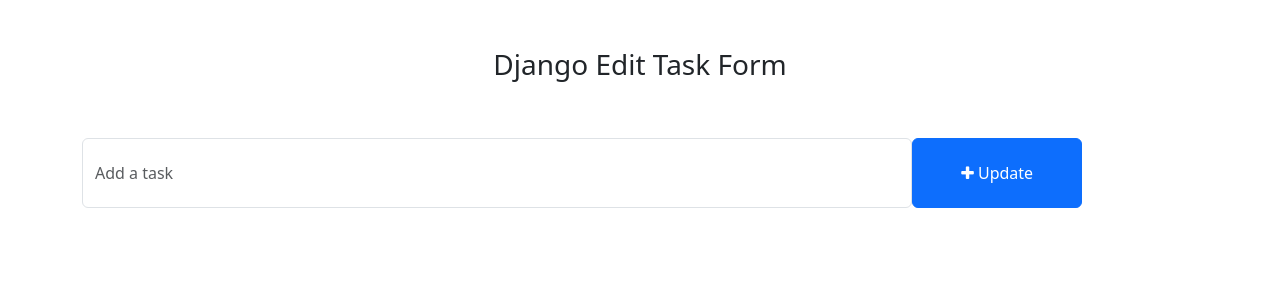
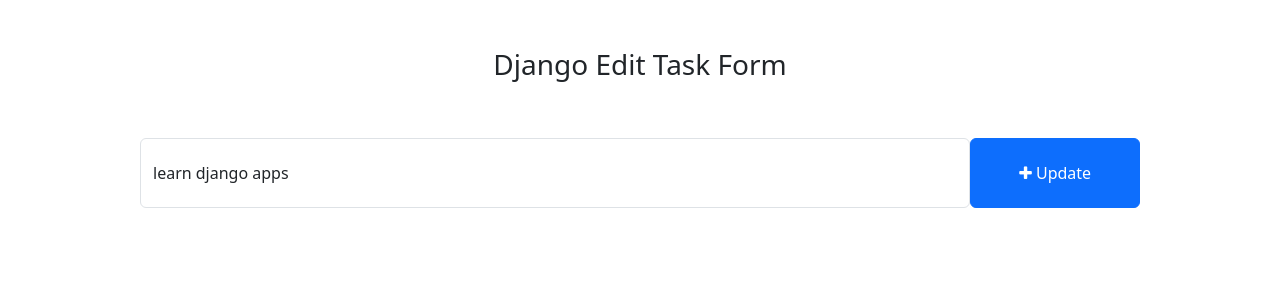
Before and after one commit to Paul-kuria/todo_app_dash, a Django app: page /todo/edit_task/2 in a window 1280 px wide. Shown: the top 300 px of the page. Run offline with Django 4.2, Linux system fonts and the light colour scheme; data comes from the database, SQL or seed files in the repository; both versions use the stored data as it was after the commit.

Commit message:
feat: todo app final code

```diff
--- a/templates/edit_task.html
+++ b/templates/edit_task.html
@@ -23,11 +23,11 @@
     <div class="container">
         <h3 class="pt-5 pb-5 text-center"> Django Edit Task Form</h3>
         <!-- To Do Form -->
-        <form action="" method="POST" style="width: 1000px">
+        <form action="{% url 'edit_task' get_task.pk %}" method="POST" style="width: 1000px; margin: auto">
             {% csrf_token  %}
             <div class="form-group">
                 <span style="display: flex;">
-                    <input type="text" class="form-control" name="task" placeholder="Add a task">
+                    <input type="text" class="form-control" name="task" placeholder="Add a task" value="{{get_task.task}}">
                     <button type="submit" class="btn btn-primary" style="width: 200px;"><i class="fa fa-plus"></i> Update </button>
                 </span>
             </div>
--- a/templates/home.html
+++ b/templates/home.html
@@ -34,7 +34,7 @@
                         {{ task.task }} PK={{ task.pk }}
                         <span style="position: relative; float: right;">
                             <a href="{% url 'mark_as_done' task.pk %}" class="btn btn-success"><i class="fa fa-check"></i> Mark as Done</a>
-                            <a class="btn btn-danger"><i class="fa fa-trash"></i></a>
+                            <a href="{% url 'delete_task' task.pk %}" class="btn btn-danger"><i class="fa fa-trash"></i></a>
                             <a href="{% url 'edit_task' task.pk %}" class="btn btn-primary"><i class="fa fa-pencil"></i></a>
                         </span>
                     </div>
--- a/todo/urls.py
+++ b/todo/urls.py
@@ -10,4 +10,6 @@
 
     # Edit task
     path('edit_task/<int:pk>', views.edit_task, name='edit_task'),
+    # Delete task
+    path('delete_task/<int:pk>/', views.delete_task, name='delete_task')
 ]
--- a/todo/views.py
+++ b/todo/views.py
@@ -25,4 +25,20 @@
     return redirect('home')
 
 def edit_task(request, pk):
-    return render(request, 'edit_task.html')
+    get_task = get_object_or_404(Task, pk=pk)
+    if request.method == 'POST':
+        # capture the new task the user is typing
+        new_task = request.POST['task']
+        get_task.task = new_task
+        get_task.save()
+        return redirect('home')
+    else:
+        context = {
+        'get_task':get_task,
+        }
+        return render(request, 'edit_task.html', context)
+
+def delete_task(request, pk):
+    task = get_object_or_404(Task, pk=pk)
+    task.delete()
+    return redirect('home')
```
Also changed, not shown: db.sqlite3.
